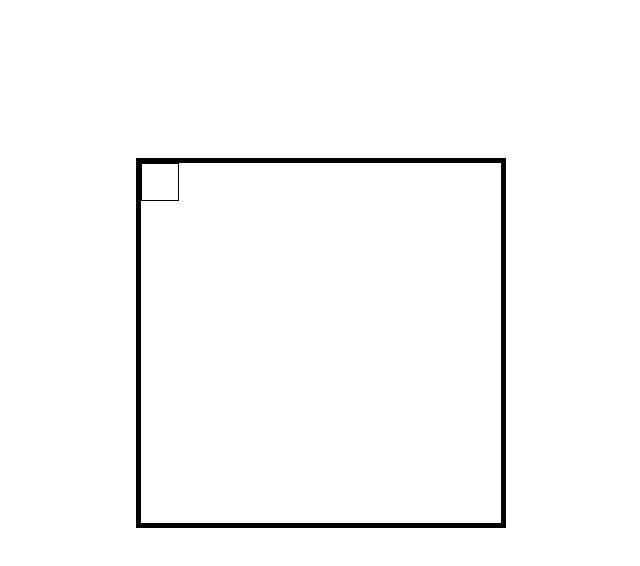
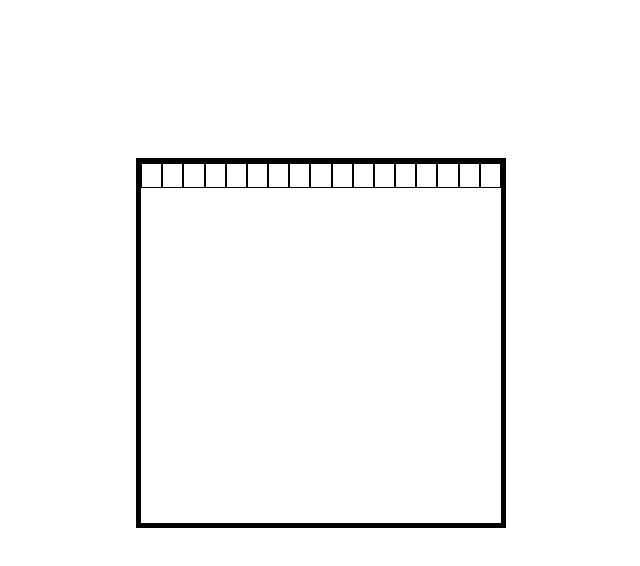
Before and after one commit to chocolatemilkcookie/odin-etchasketch, a plain HTML site: page index.html in a window 1280 px wide. Shown: the whole page, without its empty margins (319-959 px from the left). Drawn offline with Linux system fonts and the light colour scheme.

Commit message:
Create a row grid for all number of pixels

```diff
--- a/etch.js
+++ b/etch.js
@@ -1,10 +1,18 @@
 let container = document.querySelector(".container");
 
-let square = document.createElement("div");
+let gridSize = 16;
+let squareSize = 360/gridSize;
+console.log(squareSize);
 
-square.style.width = "36px";
-square.style.height = "36px";
-square.style.border = "1px solid black";
+for(let i = 0; i<= gridSize; i++){
 
+    let square = document.createElement("div");
 
-container.appendChild(square);
+    square.style.width = `${squareSize}px`;
+    square.style.height = `${squareSize}px`;
+    square.style.border = "1px solid black";
+    square.style.margin = "0px";
+
+    container.appendChild(square);
+
+}
--- a/style.css
+++ b/style.css
@@ -9,4 +9,5 @@ body{
     width: 360px;
     height:360px;
     border: 5px solid black;
+    display: flex;
 }
```
